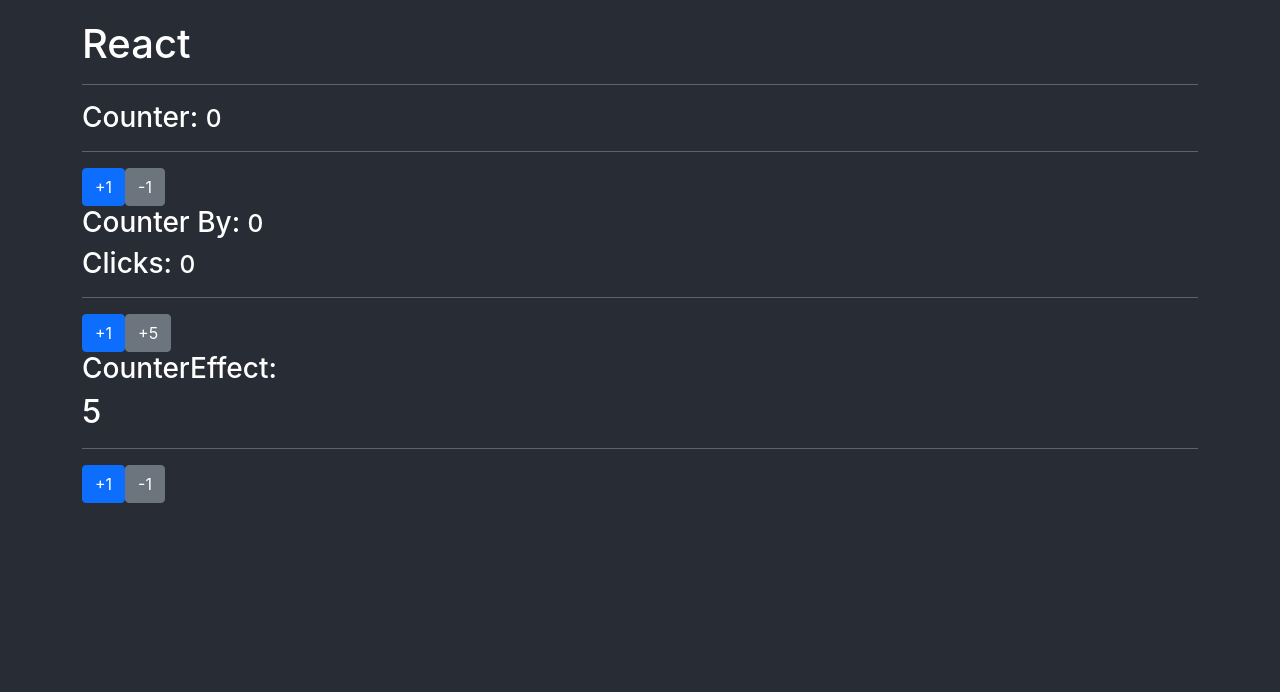
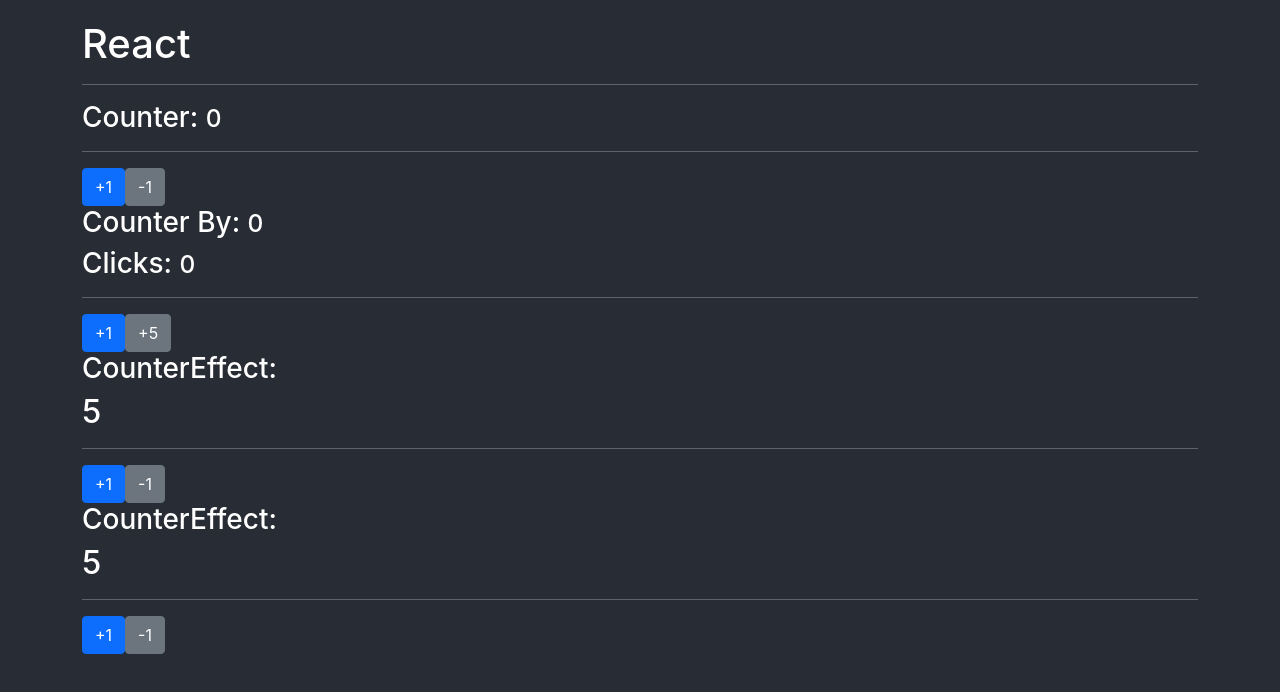
Before and after one commit to Alejoboga20/react-typescript, a React (Create React App) app: page / in a window 1280 px wide. Shown: the top 692 px of the page. Built offline with nearby package versions, Linux system fonts and the light colour scheme.

Commit message:
Using ref for reference and layoutEffect to make sure effect tiggers after html is ready

```diff
--- a/src/App.tsx
+++ b/src/App.tsx
@@ -11,6 +11,7 @@ const App = () => {
 			<Counter initialValue={0} />
 			<CounterBy />
 			<CounterEffect />
+			<CounterEffect />
 		</>
 	);
 };
--- a/src/components/CounterEffect.tsx
+++ b/src/components/CounterEffect.tsx
@@ -1,27 +1,28 @@
-import { useEffect, useState } from 'react';
+import { useLayoutEffect, useRef, useState } from 'react';
 import { gsap } from 'gsap';
 
 const MAX_COUNT = 10;
 
 export const CounterEffect = () => {
 	const [count, setCount] = useState(5);
+	const countElement = useRef<HTMLHeadingElement>(null);
 
 	const handleAdd = (number: number): void => {
 		setCount((prevCount) => Math.min(prevCount + number, MAX_COUNT));
 	};
 
-	useEffect(() => {
+	useLayoutEffect(() => {
 		if (count < MAX_COUNT) return;
 
 		gsap
-			.to('h2', { y: -10, duration: 0.2, ease: 'ease.out' })
-			.then(() => gsap.to('h2', { y: 0, duration: 0.1, ease: 'bounce.out' }));
+			.to(countElement.current, { y: -10, duration: 0.2, ease: 'ease.out' })
+			.then(() => gsap.to(countElement.current, { y: 0, duration: 0.1, ease: 'bounce.out' }));
 	}, [count]);
 
 	return (
 		<>
 			<h3>CounterEffect:</h3>
-			<h2>{count}</h2>
+			<h2 ref={countElement}>{count}</h2>
 			<hr />
 
 			<button className='btn btn-primary' onClick={() => handleAdd(1)}>
```
